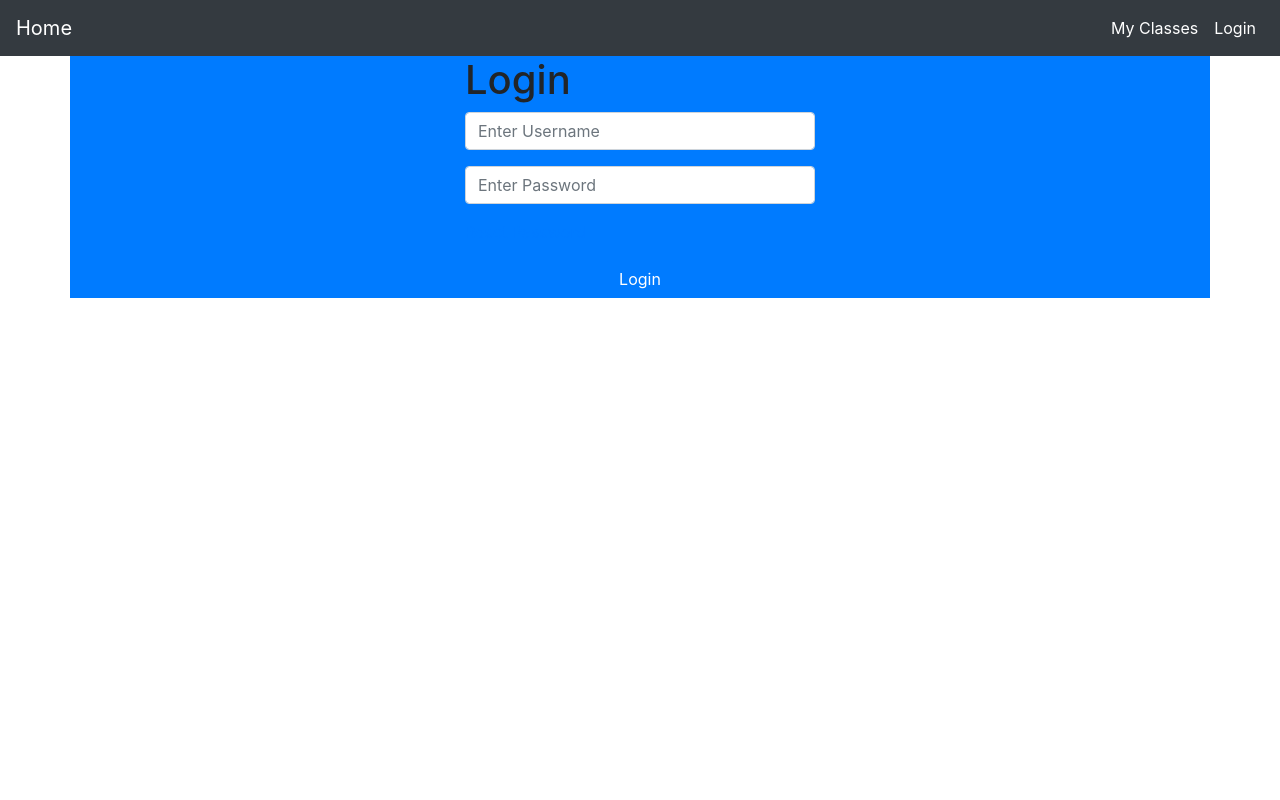
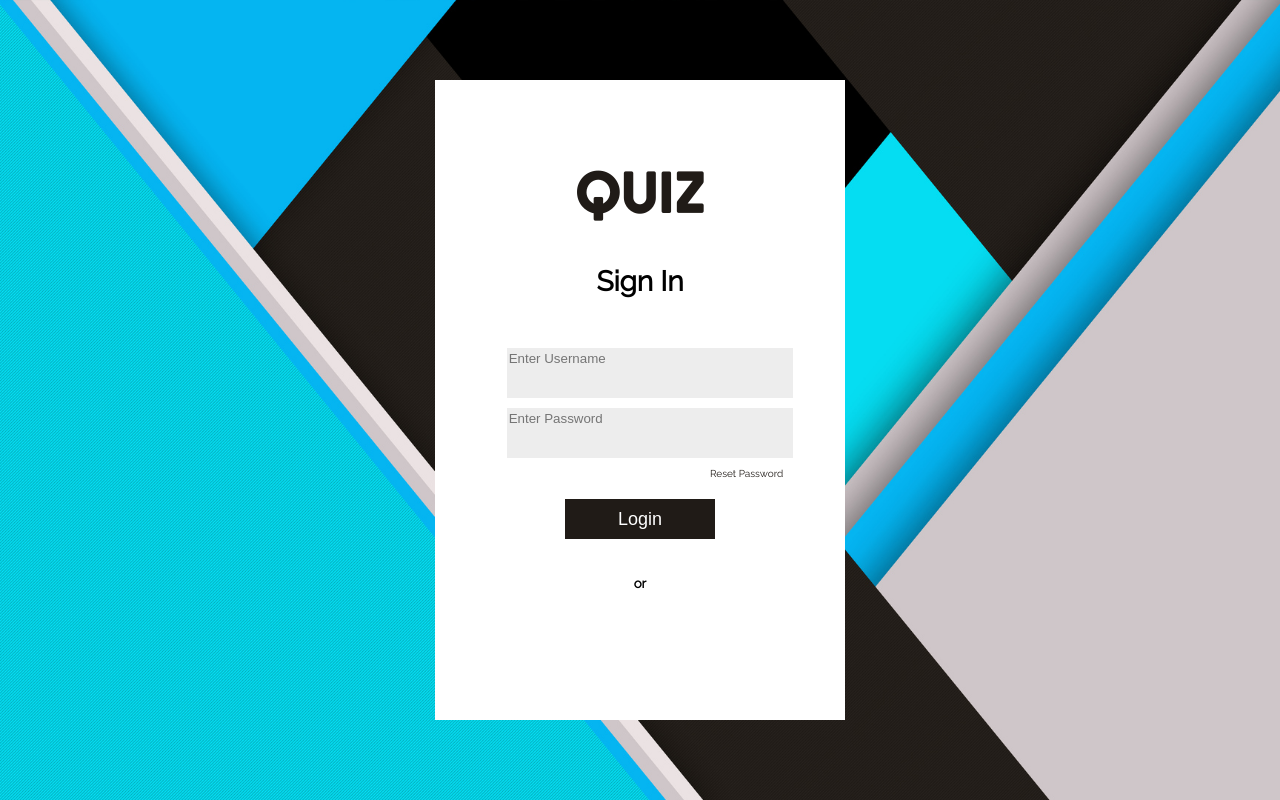
Before and after one commit to Gnitch/Web_Dev_Course_Project, a Django app: page / in a window 1280 px wide. Run offline with Django 3.2, Linux system fonts and the light colour scheme; some libraries are stand-ins or nearby versions.

Commit message:
Add Login view and edit class view

```diff
--- /dev/null
+++ b/static/accounts/style.css
@@ -0,0 +1,166 @@
+@font-face{
+    font-family: "valorant";
+    src:url("ValorantFont.ttf")
+}
+
+body {
+	padding: 0px;
+	margin: 0px;
+	border: 0px;
+	height: 100vh;
+}
+
+main {
+	width: 100%;
+	height: 100%;
+	background-image: url("login.jpg");
+	background-repeat: no-repeat;
+	background-size: cover;
+	display: flex;
+	justify-content: center;
+	align-items: center;
+}
+
+.container {
+    width: 80%;
+    height: 80%;
+	margin: 0 auto;
+    display: flex;
+    flex-direction: column;
+    justify-content: flex-end;
+    align-items: center;
+}
+
+
+.login-part {
+	width: 40%;
+    height: 100%;
+}
+
+@media only screen and (max-width:568px){
+	.container{
+		width: 100%;
+	}
+	.login-part{
+		width: 100%;
+	}
+}
+
+@media only screen and (max-width:1200px){
+	.container{
+		display: block;
+		width: 80%;
+	}
+	.login-part{
+		width: 100%;
+	}
+}
+
+
+
+.right {
+	background-color: white;
+	align-items: center;
+	font-family: 'Raleway', sans-serif;
+	text-align: center;
+}
+
+.title {
+    font-family: "valorant";
+    font-size: 3.5rem;
+    padding-top: 50px;
+	text-align: center;
+	color: #201B17;
+	display: block;
+	height: 60px;
+}
+
+.welcome {
+	color: #000000;
+    text-align: center;
+    font-size: 1.75rem;
+	margin-bottom: 50px;
+}
+.form-group{
+    background-color: #EDEDED;
+    margin: 10px;
+    width: 100%;
+    height: 50px;
+
+}
+form {
+	width: 70%;
+	margin: 0 auto;
+	text-align: start;
+}
+
+form input{
+    border: none;
+    background-color: transparent;
+    width: 100%;
+    height: 100%;
+    position: relative;
+}
+
+form input:focus+label{
+        color: rgb(11, 195, 251);
+}
+
+form a {
+	font-size: 10px;
+	display: block;
+	text-align: end;
+	text-decoration: none;
+	color: #201B17;
+}
+form button {
+    display: block;
+    font-size: 18px;
+	margin: 20px auto;
+	border: none;
+	width: 150px;
+	height: 40px;
+	background-color: #201B17;
+	color: white;
+	cursor: pointer;
+
+}
+
+form button:hover {
+	background-color: #05B5F1;
+}
+
+form button:focus {
+	outline: none;
+}
+
+.right h5 {
+    padding-top:15px ;
+}
+
+.right img {
+	width: 20px;
+	padding: 10px;
+	vertical-align: middle;
+}
+
+.alternate a {
+	display: block;
+	color: black;
+	text-decoration: none;
+	font-weight: 700;
+    font-size: 14px;
+    padding-bottom: 50px;
+}
+
+
+.create {
+	color: grey;
+    font-size: 12px;
+
+}
+
+.create a {
+	font-size: 12px;
+    color: #101823;
+}
--- a/templates/accounts/authentication.html
+++ b/templates/accounts/authentication.html
@@ -1,19 +1,28 @@
-{% extends "../quiz/base.html" %}
-{% block content %}
+<!DOCTYPE html>
+{% load static %}
+{% load crispy_forms_tags %}
+<html>
+	<head>
+		<title>Final Project</title>
+		<link rel="stylesheet" type="text/css" href="{% static 'accounts/style.css' %}">
+		<link rel="shortcut icon" type="image/jpg" href="media/favicon.png">
+		<link href="https://fonts.googleapis.com/css2?family=Noto+Sans+JP:wght@700&display=swap" rel="stylesheet">
+		<link href="https://fonts.googleapis.com/css2?family=Raleway&display=swap" rel="stylesheet">
+		<link href="https://fonts.googleapis.com/css2?family=Montserrat&display=swap" rel="stylesheet">
+	</head>
+	<body>
+		<main>
 			{% if user.is_authenticated %}
 				<meta http-equiv="refresh" content=" 0; url = {% url 'quiz:home' %} " />
 			{% endif %}
-<div class="container bg-primary">
-  <div class="row justify-content-center">
-    <div class="col-4">
+			<div class="container">
+					<div class="login-part right">
+						<h1 class="title">Quiz</h1>
+						<h3 class="welcome">Sign In</h3>
+						<form method="post">
+							{% csrf_token %}
+							{{ form|crispy }}
 							{% if type_form == 'login' %}
-      <h1>Login</h1>
-      {% else %}
-      <h1>Register</h1>
-      {% endif %} {% load crispy_forms_tags %}
-
-      <form method="post">
-        {% csrf_token %} {{ form|crispy }} {% if type_form == 'login' %}
 
 							<div>
 							  <a href="{% url 'accounts:pass_reset' %}">
@@ -33,10 +42,11 @@
 							</div>
 							{% endif %}
 						  </form>
+                        <div>
+                            <h5>or</h5>
                         </div>
 					</div>
 			</div>
-{% endblock content %}
-
-
-</div>
+		</main>
+	</body>
+</html>
--- a/templates/quiz/questionForm.html
+++ b/templates/quiz/questionForm.html
@@ -17,10 +17,7 @@
 {% else %}
 <input placeholder="answer" name="inputText" id="answer" type="text">
 {% endif %}
-{% if quiz_obj.timer %}
-{% else %}
-<button class="btn btn-sm btn-outline-primary" onclick="ajax_check" type="button">Next question</button>
-
+<button class="btn btn-sm btn-outline-primary" onclick="ajax()" type="button">Next question</button>
 
 <script>
   time =  parseInt('{{quiz_obj.timer}}');
@@ -32,4 +29,5 @@
       clearInterval(x);
     }
   }, 1000);
+
 </script>
```
Also changed, not shown: quiz/views.py (+10 -6 lines), templates/quiz/class_view.html (+19 -5 lines), templates/quiz/form.html (+32 -1 lines), db.sqlite3, static/accounts/ValorantFont.ttf (added), static/accounts/google.png (added), static/accounts/login.jpg (added). Lines whose indentation alone changed are shown as unchanged.
